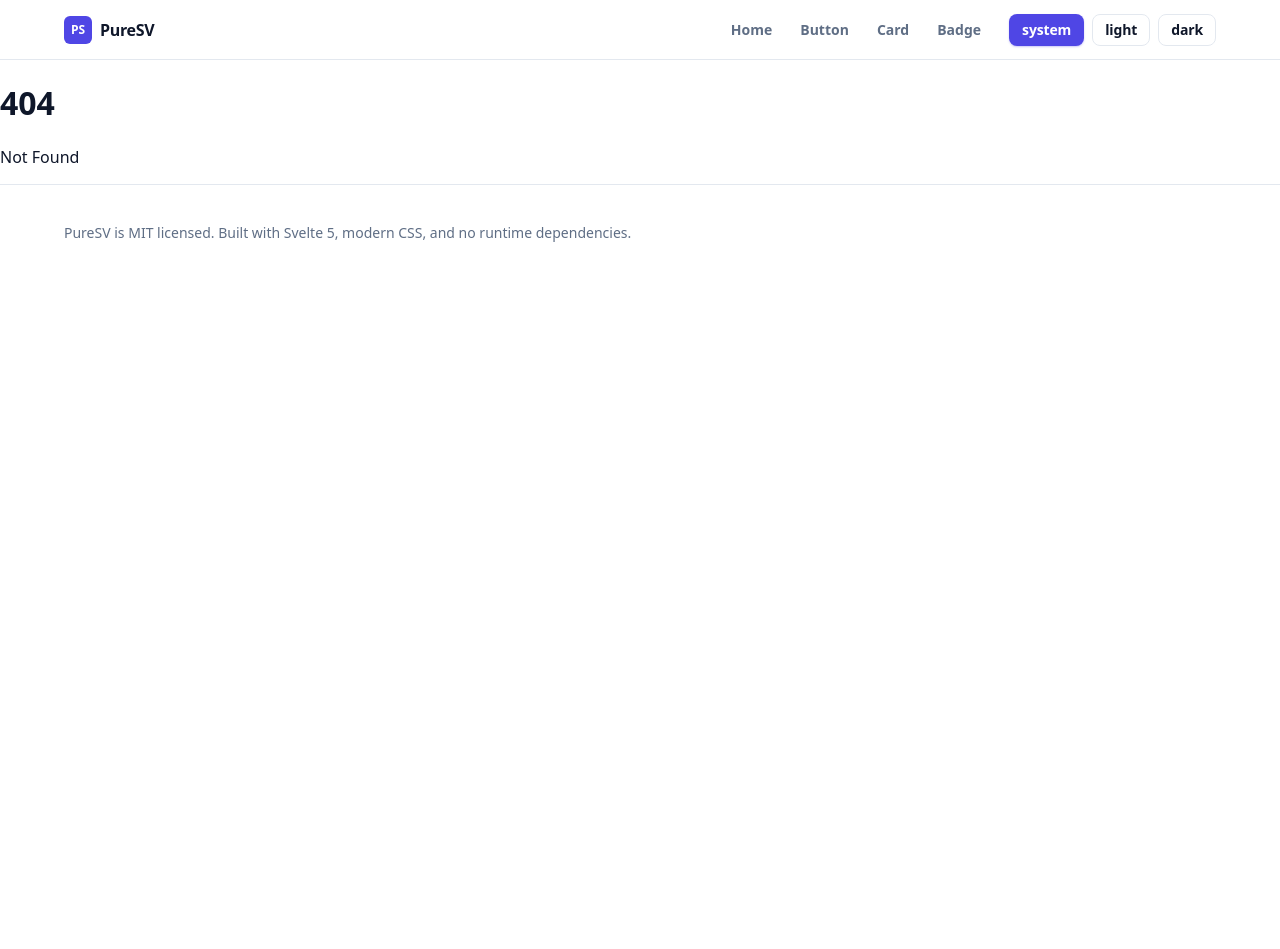
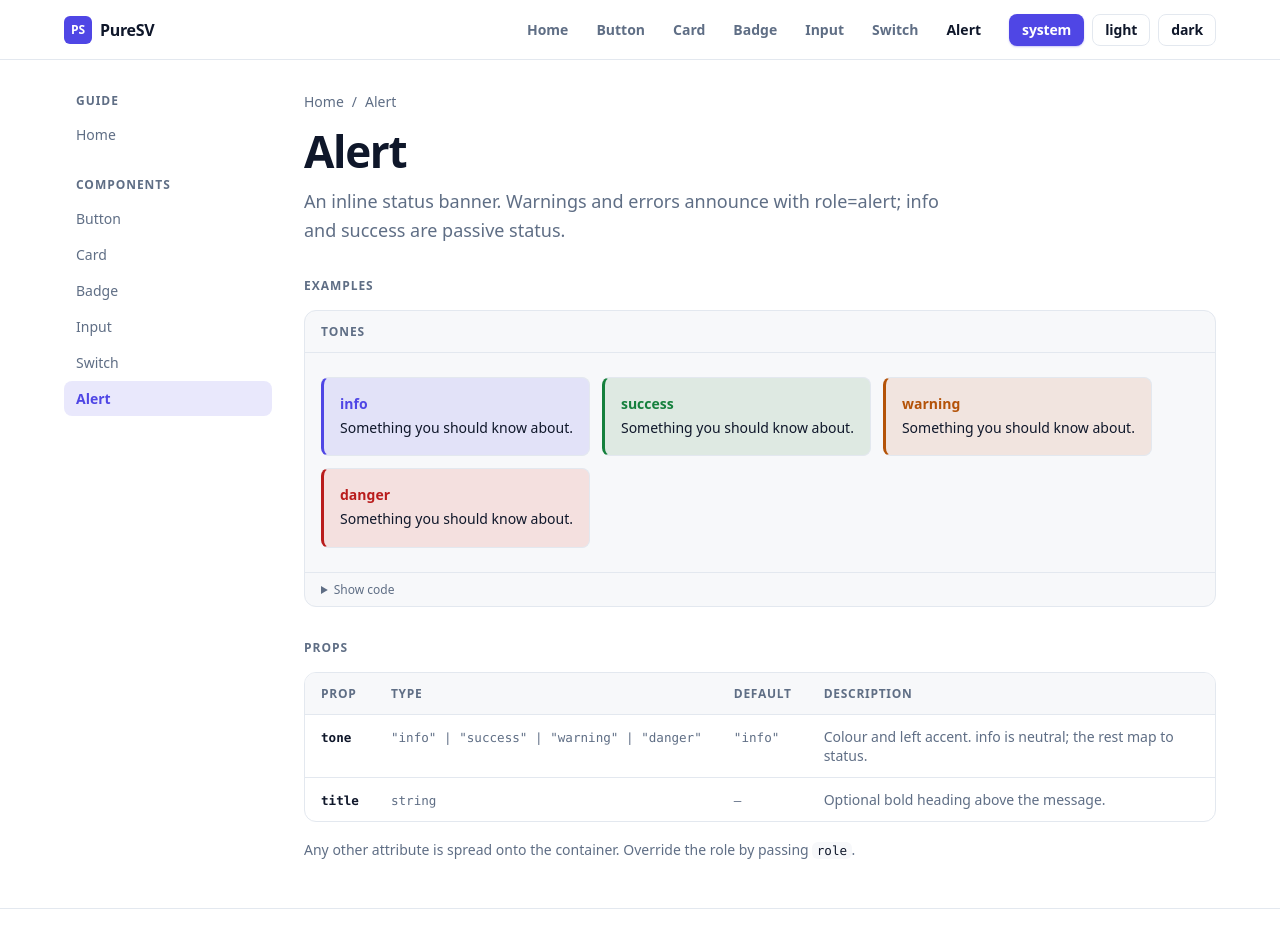
Before and after one commit to 4imd3v/puresv, a SvelteKit app: page /components/alert in a window 1280 px wide. Before the commit this address had no page. Shown: the top 949 px of the page. Before the commit the page ends 800 px from the top, so only its background shows below. Built offline with nearby package versions, Linux system fonts and the light colour scheme.

Commit message:
feat(docs): pages for Input, Switch and Alert
Adds a doc page per component, sidebar nav entries and homepage cards for the three new components.

```diff
--- a/src/routes/_shared/nav.ts
+++ b/src/routes/_shared/nav.ts
@@ -9,6 +9,9 @@ export const groups = [
       { href: "/components/button", label: "Button" },
       { href: "/components/card", label: "Card" },
       { href: "/components/badge", label: "Badge" },
+      { href: "/components/input", label: "Input" },
+      { href: "/components/switch", label: "Switch" },
+      { href: "/components/alert", label: "Alert" },
     ],
   },
 ];
--- /dev/null
+++ b/src/routes/components/alert/+page.svelte
@@ -0,0 +1,45 @@
+<script lang="ts">
+  import { Alert } from "#lib";
+  import { Demo } from "../../_shared/index";
+  import { DocPage } from "../../_shared/index";
+
+  const tones = ["info", "success", "warning", "danger"] as const;
+  const toneCode = '<Alert tone="success" title="Saved">Your changes have been saved.</Alert>';
+
+  const props = [
+    {
+      name: "tone",
+      type: '"info" | "success" | "warning" | "danger"',
+      default: '"info"',
+      description: "Colour and left accent. info is neutral; the rest map to status.",
+    },
+    {
+      name: "title",
+      type: "string",
+      default: "—",
+      description: "Optional bold heading above the message.",
+    },
+  ];
+</script>
+
+<DocPage title="Alert" rows={props}>
+  {#snippet lede()}
+    An inline status banner. Warnings and errors announce with role=alert; info
+    and success are passive status.
+  {/snippet}
+
+  {#snippet demos()}
+    <Demo label="Tones" code={toneCode}>
+      {#snippet preview()}
+        {#each tones as tone (tone)}
+          <Alert {tone} title={tone}>Something you should know about.</Alert>
+        {/each}
+      {/snippet}
+    </Demo>
+  {/snippet}
+
+  {#snippet note()}
+    Any other attribute is spread onto the container. Override the role by
+    passing <code>role</code>.
+  {/snippet}
+</DocPage>
```
Also changed, not shown: src/routes/+page.svelte (+15 -0 lines), src/routes/components/input/+page.svelte (added, +52 -0 lines), src/routes/components/switch/+page.svelte (added, +50 -0 lines).
